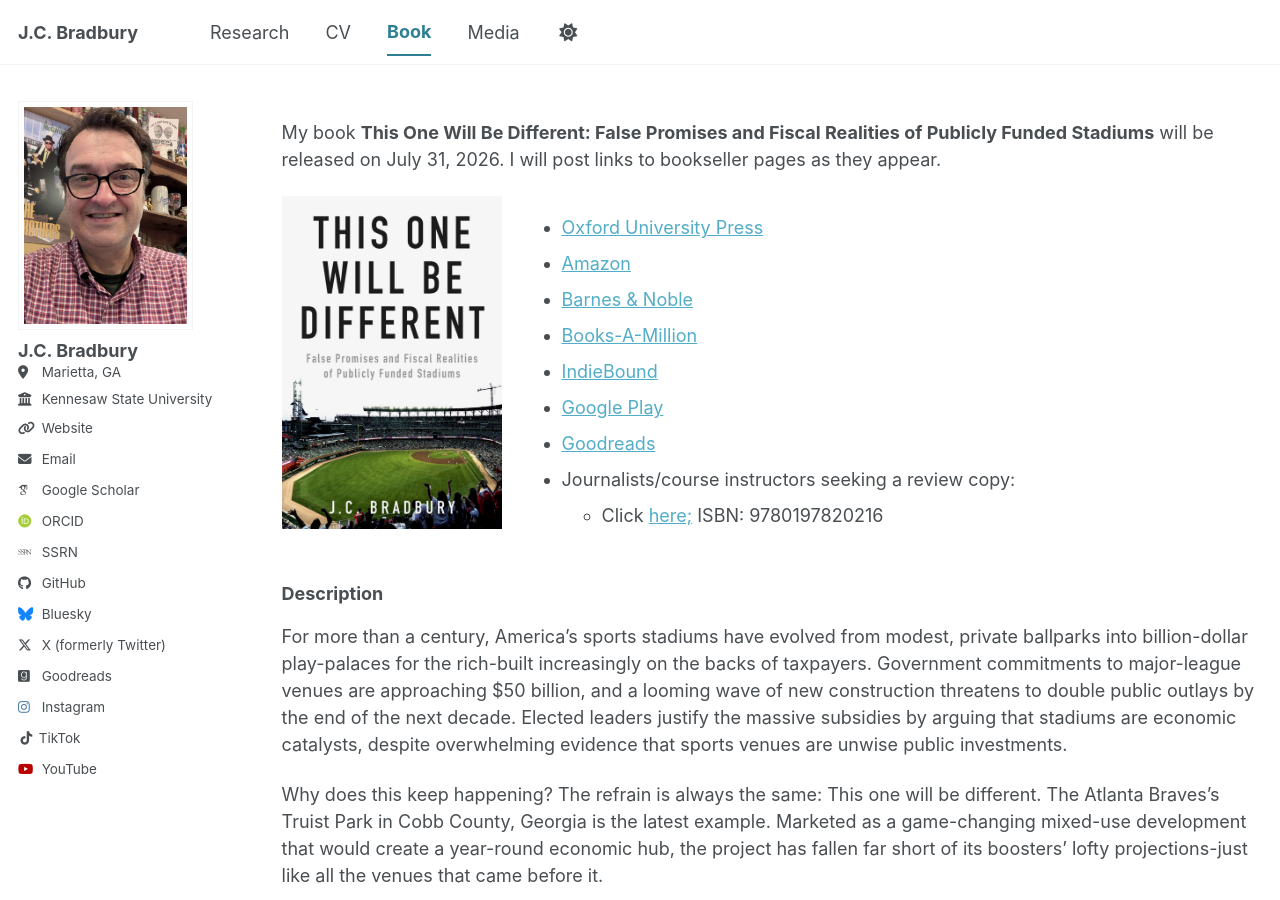
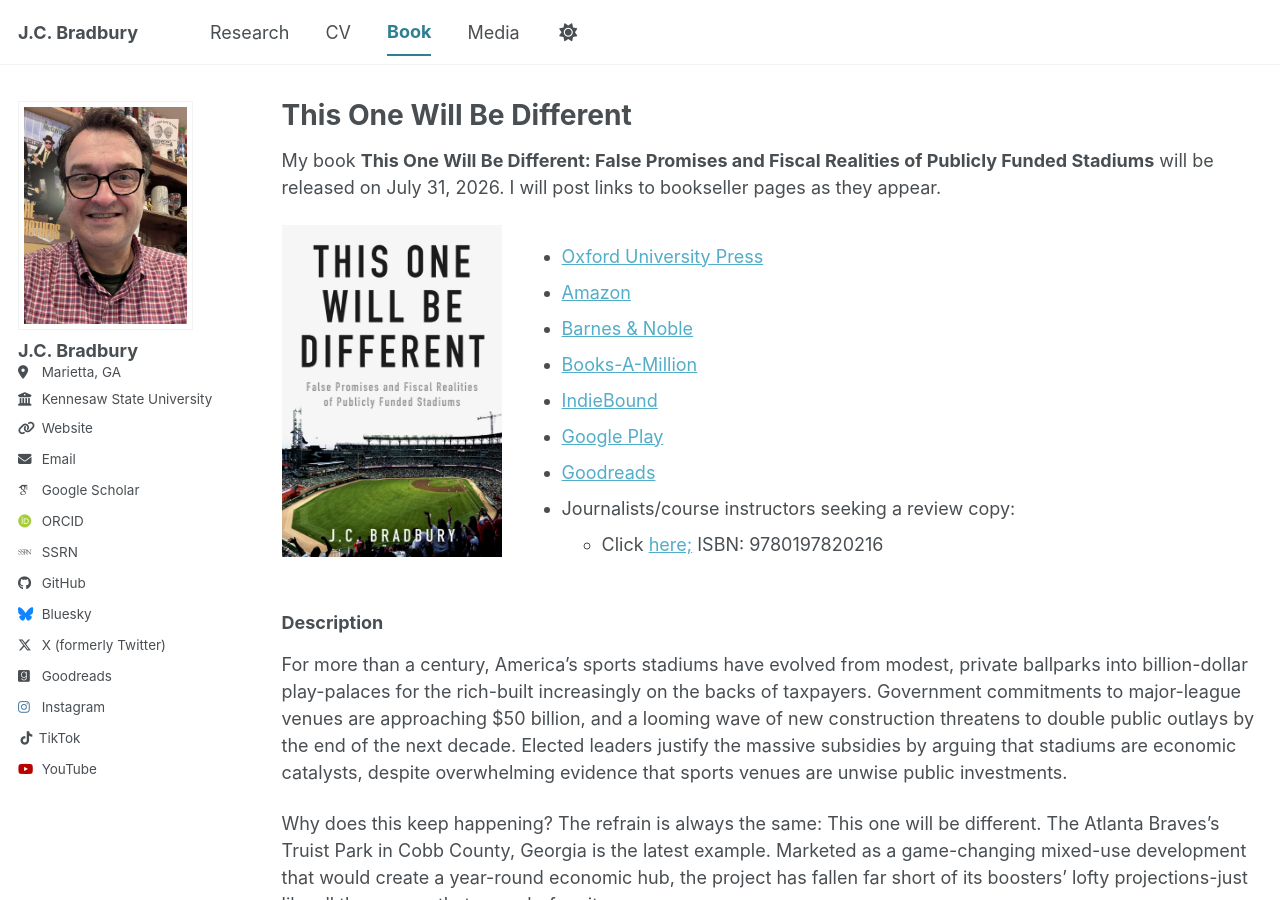
Before and after one commit to jcbradbury/jcbradbury.github.io, a Jekyll site: the page built from _pages/towbd.md, in a window 1280 px wide and 900 px high. Built offline with Jekyll 4.4.1, drawn with Linux system fonts in a browser that asks for light colours; some web fonts are replaced; a script bundle is joined from its source files by our own code; library files that are not in the unit come from our copies.

Commit message:
Update towbd.md

```diff
--- a/_pages/towbd.md
+++ b/_pages/towbd.md
@@ -1,6 +1,6 @@
 ---
 layout: archive
-title:
+title: "This One Will Be Different"
 permalink: /towbd/
 author_profile: true
 ---
```
